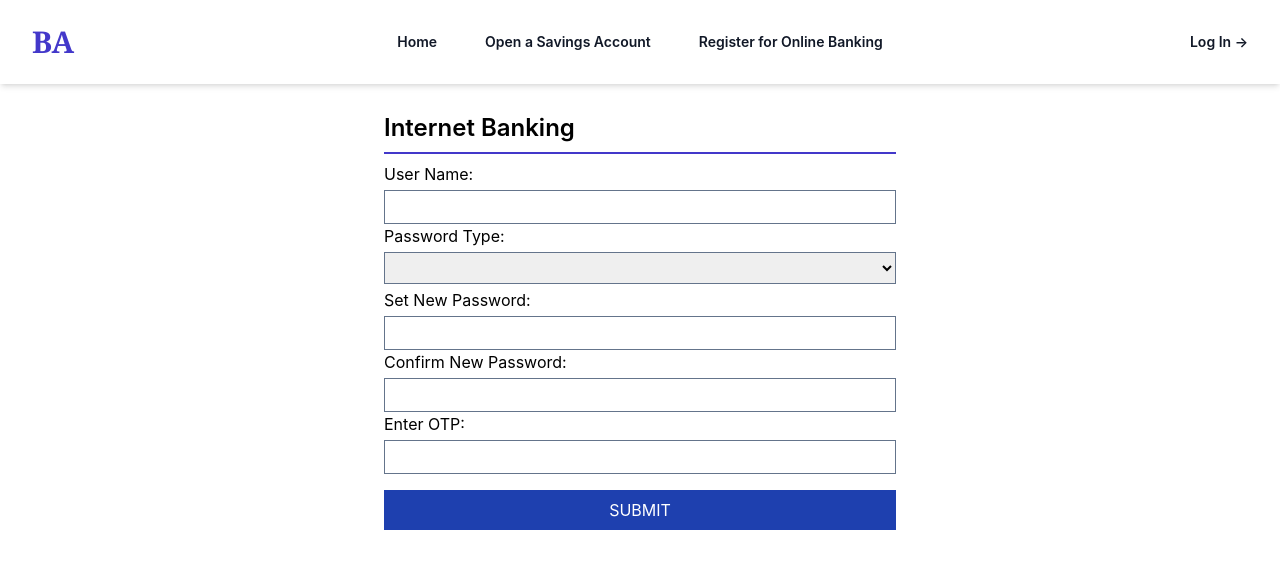
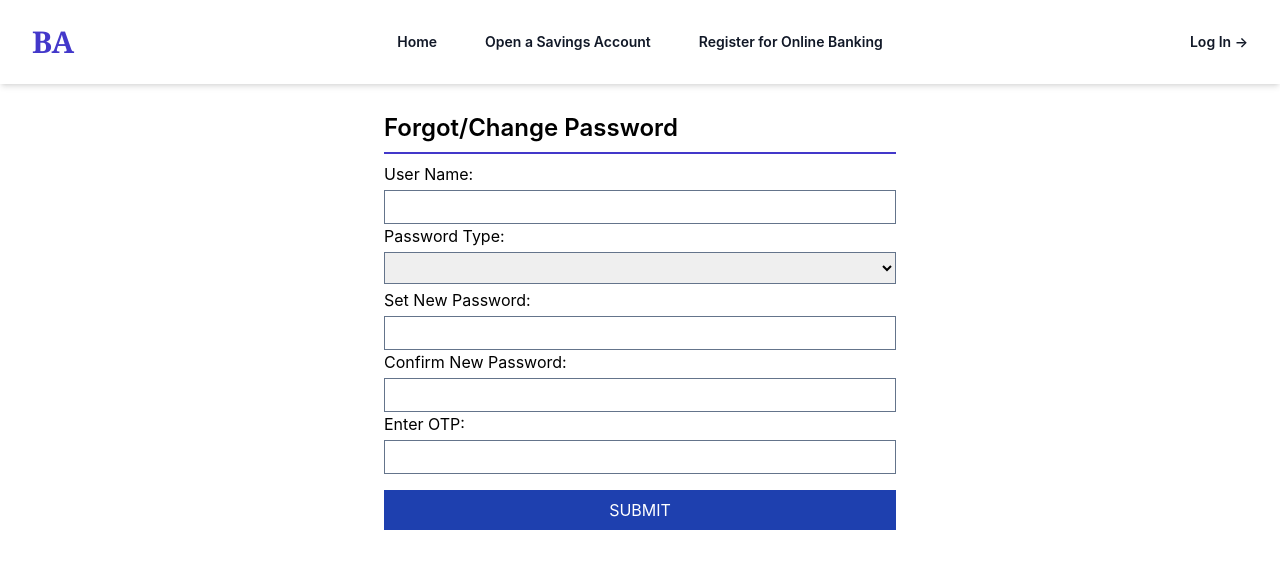
Before and after one commit to AtharvaUmbarkar/BankingApp, a React (Create React App) app in the folder frontend/: page /forgot-password in a window 1280 px wide. Shown: the top 568 px of the page. Built offline with nearby package versions, Linux system fonts and the light colour scheme.

Commit message:
Corrected Spellings

```diff
--- a/frontend/src/Component/Home/ForgotPassword.js
+++ b/frontend/src/Component/Home/ForgotPassword.js
@@ -50,7 +50,7 @@ const ForgotPassword = () => {
   return (
     <div className='w-full flex flex-col'>
       <div className="flex flex-col w-2/5 mt-3 self-center">
-        <h2 className="text-2xl font-semibold mt-4 mb-2 w-full border-b-2 border-indigo-700 pb-2">Internet Banking</h2>
+        <h2 className="text-2xl font-semibold mt-4 mb-2 w-full border-b-2 border-indigo-700 pb-2">Forgot/Change Password</h2>
         <form onSubmit={handleSubmit} className=''>
 
           <div className=''>
--- a/frontend/src/Component/Login.js
+++ b/frontend/src/Component/Login.js
@@ -86,7 +86,7 @@ export default withAuthorization(condition, HOME)(() => {
               </label>
               <div className="text-sm">
                 <Link to="/forgot-password" className="font-semibold text-indigo-600 hover:text-indigo-500">
-                  Change/Forgot password?
+                  Change/Forgot Password?
                 </Link>
               </div>
             </div>
```
